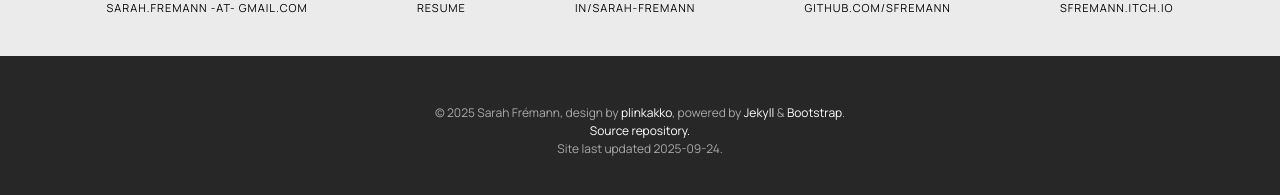
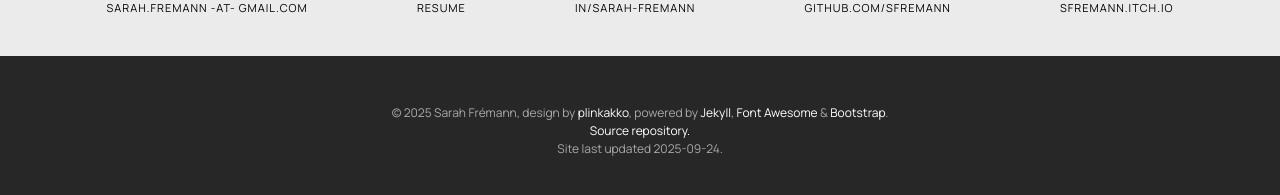
Before and after one commit to sfremann/sfremann.github.io, a Jekyll site: the page built from index.html, in a window 1280 px wide and 900 px high, scrolled down 2295 px. Shown: the part 694-889 px from the top of the window. Built offline with Jekyll 4.4.1, drawn with Linux system fonts in a browser that asks for light colours.

Commit message:
[*] add fa in credits

```diff
--- a/_includes/footer.html
+++ b/_includes/footer.html
@@ -22,7 +22,7 @@
 <footer class="footer">
   <div class="content has-text-centered">
     <p style="color: darkgrey; font-size: 12px;">
-      &copy; {{ site.time | date: '%Y' }} {{ site.author.name | default: site.title }}, design by <a href="https://www.artstation.com/plinkakko" rel="nofollow" target="_blank">plinkakko</a>, powered by <a href="http://jekyllrb.com" rel="nofollow" target="_blank">Jekyll</a> &amp; <a href="https://getbootstrap.com/" rel="nofollow" target="_blank">Bootstrap</a>.
+      &copy; {{ site.time | date: '%Y' }} {{ site.author.name | default: site.title }}, design by <a href="https://www.artstation.com/plinkakko" rel="nofollow" target="_blank">plinkakko</a>, powered by <a href="http://jekyllrb.com" rel="nofollow" target="_blank">Jekyll</a>, <a href="https://fontawesome.com/" rel="nofollow" target="_blank">Font Awesome</a> &amp; <a href="https://getbootstrap.com/" rel="nofollow" target="_blank">Bootstrap</a>.
       <br>
       <a href="{{ site.source_repos }}" target="_blank">Source repository.</a>
       <br>
```
